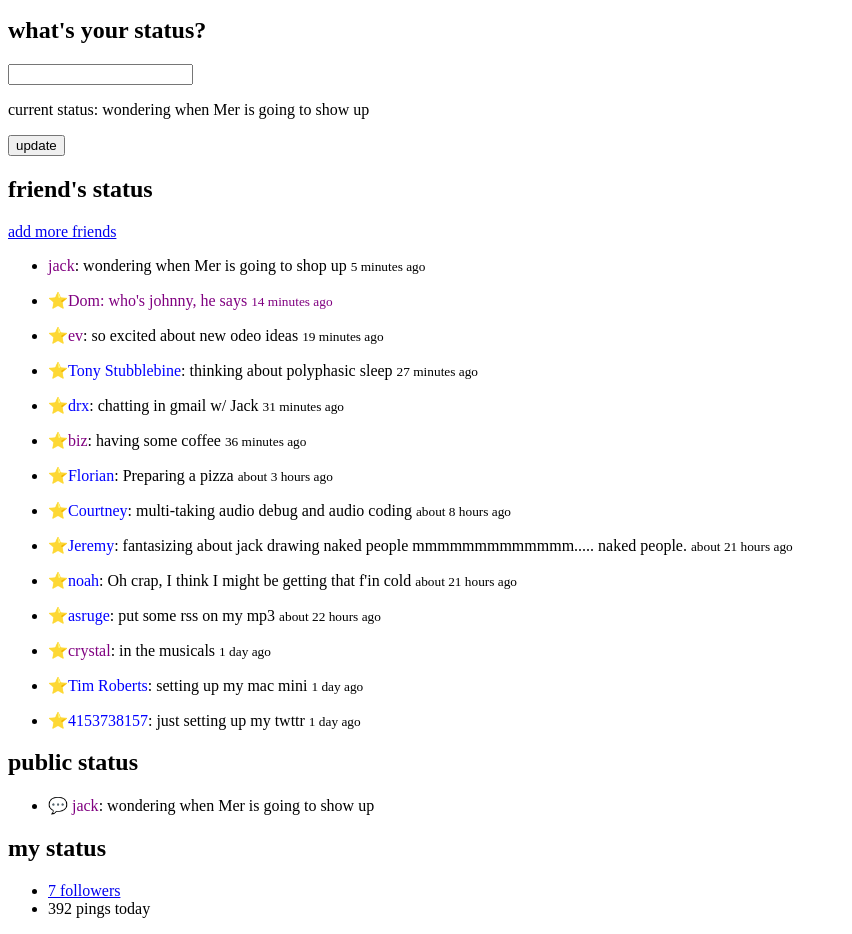
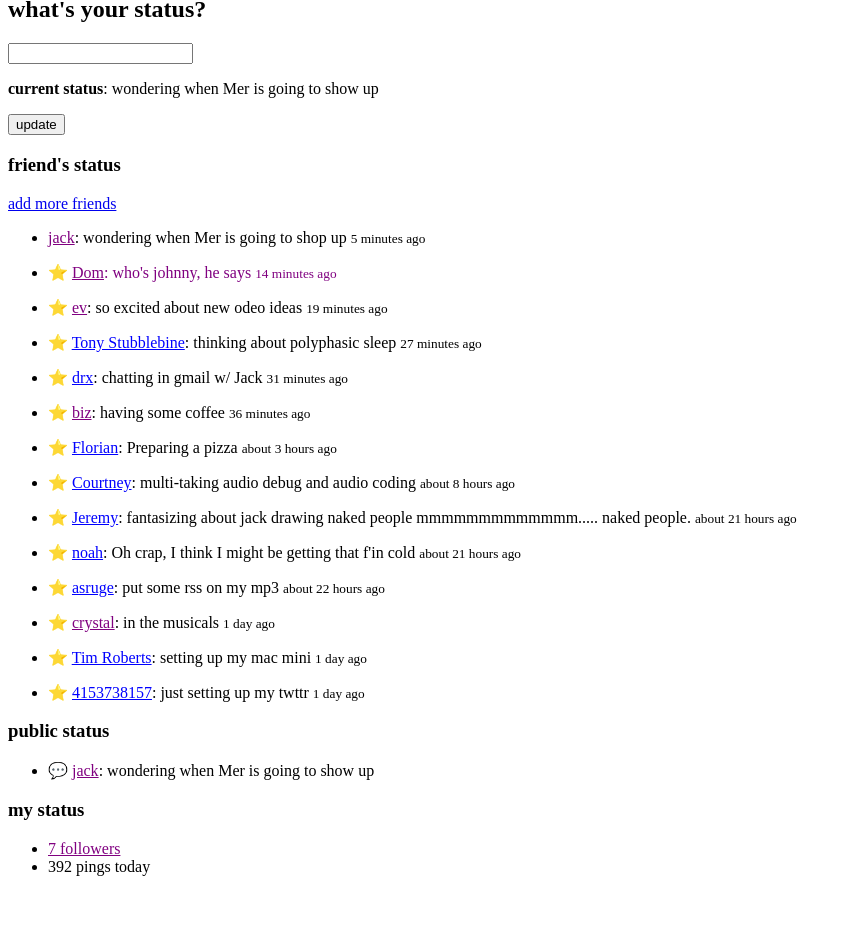
Before and after one commit to Wilrosmi/twitter-clone-html, a website: page index.html in a window 1280 px wide. Shown: the part 101-1035 px from the top of the page, without its empty margins (0-852 px from the left). After the commit the page ends 993 px from the top, so only its background shows below. Drawn offline with Linux system fonts and the light colour scheme.

Commit message:
Change formatting

```diff
--- a/index.html
+++ b/index.html
@@ -7,7 +7,7 @@
   <body>
     <!-- put your content below -->
     <header>
-      <h1>twitter</h1>
+      <h3>twitter</h3>
       <nav>
         <a href="#">updates</a> |
         <a href="#">archive</a> |
@@ -19,39 +19,39 @@
     <section id="status-input">
       <h1>what's your status?</h1>
       <input type="text">
-      <p>current status: wondering when Mer is going to show up</p>
+      <p><strong>current status</strong>: wondering when Mer is going to show up</p>
       <button type="button">update</button>
     </section>
     <section id="friends-status">
-      <h2>friend's status</h2>
+      <h3>friend's status</h3>
       <a href="#">add more friends</a>
       <ul>
-        <li><p><span style="color:purple">jack</span>: wondering when Mer is going to shop up <small>5 minutes ago</small></p></li>
-        <li><p>⭐<span style="color:purple">Dom<span>: who's johnny, he says <small>14 minutes ago</small></p></li>
-        <li><p>⭐<span style="color:purple">ev</span>: so excited about new odeo ideas <small>19 minutes ago</small></p></li>
-        <li><p>⭐<span style="color:blue">Tony Stubblebine</span>: thinking about polyphasic sleep <small>27 minutes ago</small></p></li>
-        <li><p>⭐<span style="color:blue">drx</span>: chatting in gmail w/ Jack <small>31 minutes ago</small></p></li>
-        <li><p>⭐<span style="color:purple">biz</span>: having some coffee <small>36 minutes ago</small></p></li>
-        <li><p>⭐<span style="color:blue">Florian</span>: Preparing a pizza <small>about 3 hours ago</small></p></li>
-        <li><p>⭐<span style="color:blue">Courtney</span>: multi-taking audio debug and audio coding <small>about 8 hours ago</small></p></li>
-        <li><p>⭐<span style="color:blue">Jeremy</span>: fantasizing about jack drawing naked people mmmmmmmmmmmmm..... naked people. <small>about 21 hours ago</small></p></li>
-        <li><p>⭐<span style="color:blue">noah</span>: Oh crap, I think I might be getting that f'in cold <small>about 21 hours ago</small></p></li>
-        <li><p>⭐<span style="color:blue">asruge</span>: put some rss on my mp3 <small>about 22 hours ago</small></p></li>
-        <li><p>⭐<span style="color:purple">crystal</span>: in the musicals <small>1 day ago</small></p></li>
-        <li><p>⭐<span style="color:blue">Tim Roberts</span>: setting up my mac mini <small>1 day ago</small></p></li>
-        <li><p>⭐<span style="color:blue">4153738157</span>: just setting up my twttr <small>1 day ago</small></p></li>
+        <li><p><span style="color:purple"><u>jack</u></span>: wondering when Mer is going to shop up <small>5 minutes ago</small></p></li>
+        <li><p>⭐ <span style="color:purple"><u>Dom</u><span>: who's johnny, he says <small>14 minutes ago</small></p></li>
+        <li><p>⭐ <span style="color:purple"><u>ev</u></span>: so excited about new odeo ideas <small>19 minutes ago</small></p></li>
+        <li><p>⭐ <span style="color:blue"><u>Tony Stubblebine</u></span>: thinking about polyphasic sleep <small>27 minutes ago</small></p></li>
+        <li><p>⭐ <span style="color:blue"><u>drx</u></span>: chatting in gmail w/ Jack <small>31 minutes ago</small></p></li>
+        <li><p>⭐ <span style="color:purple"><u>biz</u></span>: having some coffee <small>36 minutes ago</small></p></li>
+        <li><p>⭐ <span style="color:blue"><u>Florian</u></span>: Preparing a pizza <small>about 3 hours ago</small></p></li>
+        <li><p>⭐ <span style="color:blue"><u>Courtney</u></span>: multi-taking audio debug and audio coding <small>about 8 hours ago</small></p></li>
+        <li><p>⭐ <span style="color:blue"><u>Jeremy</u></span>: fantasizing about jack drawing naked people mmmmmmmmmmmmm..... naked people. <small>about 21 hours ago</small></p></li>
+        <li><p>⭐ <span style="color:blue"><u>noah</u></span>: Oh crap, I think I might be getting that f'in cold <small>about 21 hours ago</small></p></li>
+        <li><p>⭐ <span style="color:blue"><u>asruge</u></span>: put some rss on my mp3 <small>about 22 hours ago</small></p></li>
+        <li><p>⭐ <span style="color:purple"><u>crystal</u></span>: in the musicals <small>1 day ago</small></p></li>
+        <li><p>⭐ <span style="color:blue"><u>Tim Roberts</u></span>: setting up my mac mini <small>1 day ago</small></p></li>
+        <li><p>⭐ <span style="color:blue"><u>4153738157</u></span>: just setting up my twttr <small>1 day ago</small></p></li>
       </ul>
     </section>
     <section id="my-status">
-      <h2>public status</h2>
+      <h3>public status</h3>
       <ul>
-        <li><p>💬 <span style="color:purple">jack</span>: wondering when Mer is going to show up</p></li>
+        <li><p>💬 <span style="color:purple"><u>jack</u></span>: wondering when Mer is going to show up</p></li>
       </ul>
     </section>
     <section id="stats">
-      <h2>my status</h2>
+      <h3>my status</h3>
       <ul>
-        <li><a href=#>7 followers</a></li>
+        <li><span style="color:purple"><u>7 followers</u></span></li>
         <li>392 pings today</li>
       </ul>
     </section>
```
